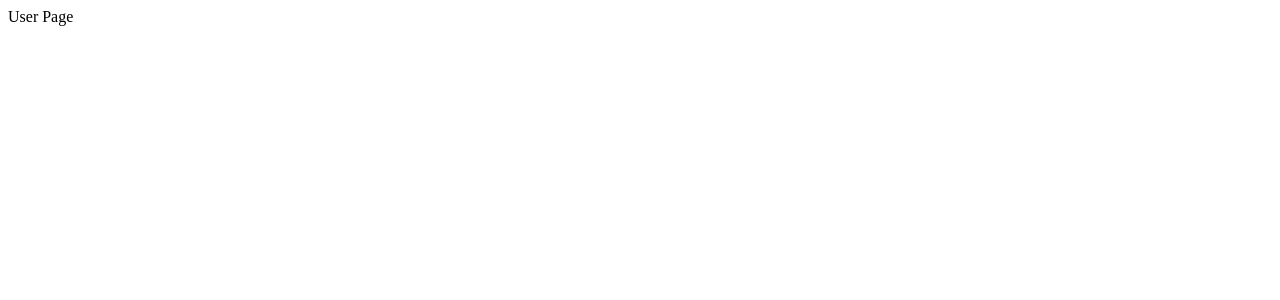
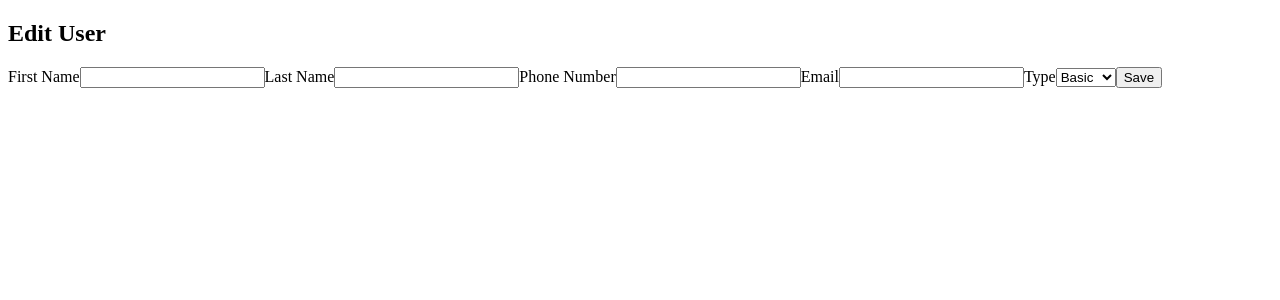
Before and after one commit to anthony-bonta-gaf-energy/gafe-interview-react, a React (Vite) app in the folder packages/user-web/: page /users/1 in a window 1280 px wide. Shown: the top 300 px of the page. Built offline with nearby package versions, Linux system fonts and the light colour scheme.

Commit message:
Adding initial unit tests (smoke) and user form component UI placeholder

```diff
--- a/packages/user-web/src/app/user-app.tsx
+++ b/packages/user-web/src/app/user-app.tsx
@@ -1,6 +1,6 @@
 import { Route, Routes } from 'react-router';
 import { UserListPage } from '../user/user-list-page.js';
-import { UserPage } from '../user/user-page.js';
+import { UserPage } from '../user/user-page/index.js';
 
 export function UserApp() {
   return (
@@ -8,6 +8,7 @@ export function UserApp() {
       <Routes>
         <Route path="/" element={<UserListPage />} />
         <Route path="/users/:id" element={<UserPage />} />
+        <Route path="/users/new" element={<UserPage />} />
       </Routes>
     </div>
   );
--- a/packages/user-web/src/user/user-page.tsx
+++ /dev/null
@@ -1,3 +0,0 @@
-export function UserPage() {
-  return <div className="modify-user-page">User Page</div>;
-}
--- /dev/null
+++ b/packages/user-web/src/user/user-page/index.tsx
@@ -0,0 +1,13 @@
+import { useParams } from 'react-router';
+import { UserForm } from './user-form/index.js';
+
+export function UserPage() {
+  const { id } = useParams();
+  const title = id ? 'Edit User' : 'Create User';
+  return (
+    <article className="modify-user-page">
+      <h2>{title}</h2>
+      <UserForm />
+    </article>
+  );
+}
--- /dev/null
+++ b/packages/user-web/src/user/user-page/user-form/form-input.tsx
@@ -0,0 +1,17 @@
+import React, { InputHTMLAttributes } from 'react';
+
+export interface FormInputProps extends InputHTMLAttributes<HTMLInputElement> {
+  name: string;
+  label: string;
+  required?: boolean;
+  key?: string;
+}
+
+export const FormInput = ({ name, label, required = false, key, ...props }: FormInputProps) => {
+  return (
+    <React.Fragment key={key || `${name}-${label}`}>
+      <label htmlFor={name}>{label}</label>
+      <input type={props.type || 'text'} id={name} name={name} required={required} {...props} />
+    </React.Fragment>
+  );
+};
--- /dev/null
+++ b/packages/user-web/src/user/user-page/user-form/form-select.tsx
@@ -0,0 +1,27 @@
+import React, { SelectHTMLAttributes } from 'react';
+
+interface FormSelectProps extends SelectHTMLAttributes<HTMLSelectElement> {
+  name: string;
+  label: string;
+  required?: boolean;
+  children: React.ReactNode;
+  key?: string;
+}
+
+export const FormSelect = ({
+  name,
+  label,
+  required = false,
+  children,
+  key,
+  ...props
+}: FormSelectProps) => {
+  return (
+    <React.Fragment key={key || `${name}-${label}`}>
+      <label htmlFor={name}>{label}</label>
+      <select id={name} name={name} required={required} {...props}>
+        {children}
+      </select>
+    </React.Fragment>
+  );
+};
--- /dev/null
+++ b/packages/user-web/src/user/user-page/user-form/index.tsx
@@ -0,0 +1,22 @@
+import { UserType } from '../../user.mjs';
+import { FormInput } from './form-input.js';
+import { FormSelect } from './form-select.js';
+
+export const UserForm = () => {
+  const handleSave = (e: React.FormEvent<HTMLFormElement>) => {
+    e.preventDefault();
+  };
+  return (
+    <form onSubmit={handleSave}>
+      <FormInput name="firstName" label="First Name" />
+      <FormInput name="lastName" label="Last Name" />
+      <FormInput name="phoneNumber" label="Phone Number" type="tel" />
+      <FormInput name="email" label="Email" type="email" />
+      <FormSelect name="type" label="Type">
+        <option value={UserType.Basic}>Basic</option>
+        <option value={UserType.Admin}>Admin</option>
+      </FormSelect>
+      <button type="submit">Save</button>
+    </form>
+  );
+};
```
Also changed, not shown: 2 other files (tests, documents, lock files or other folders).
